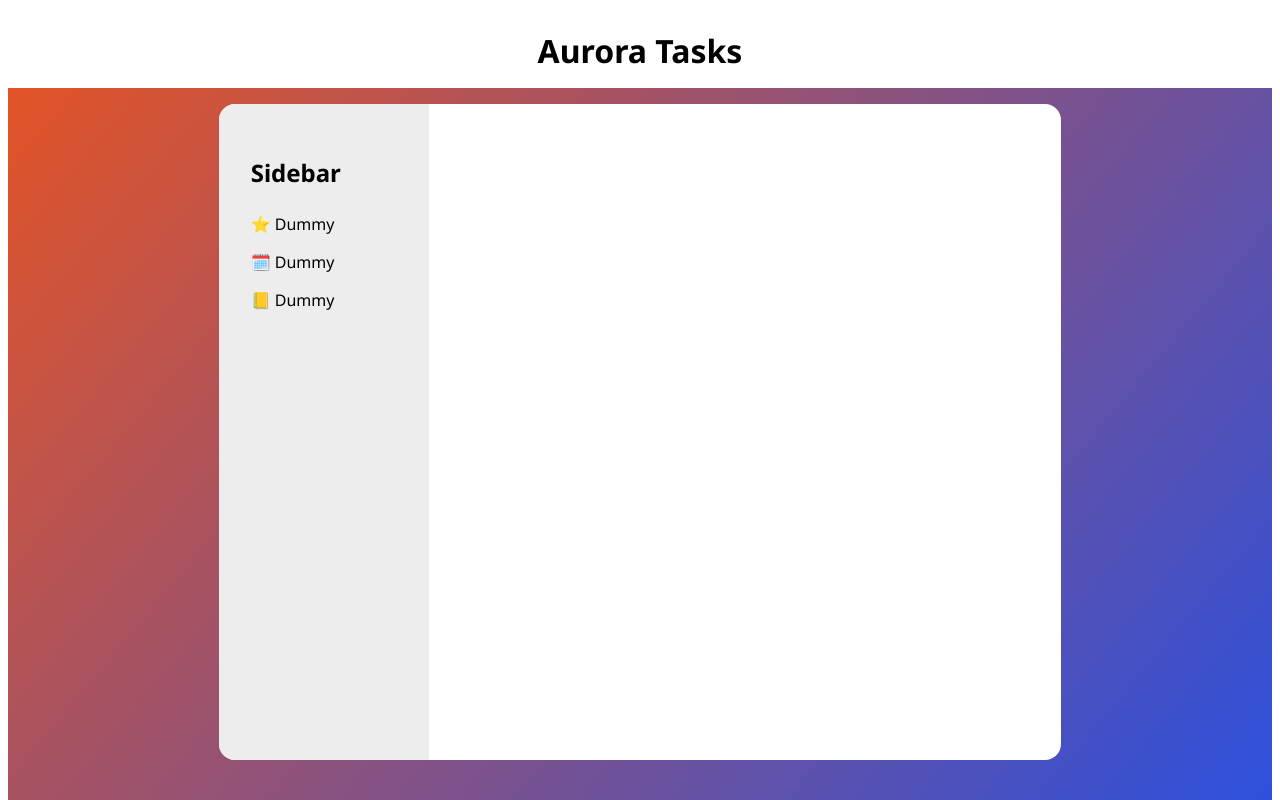
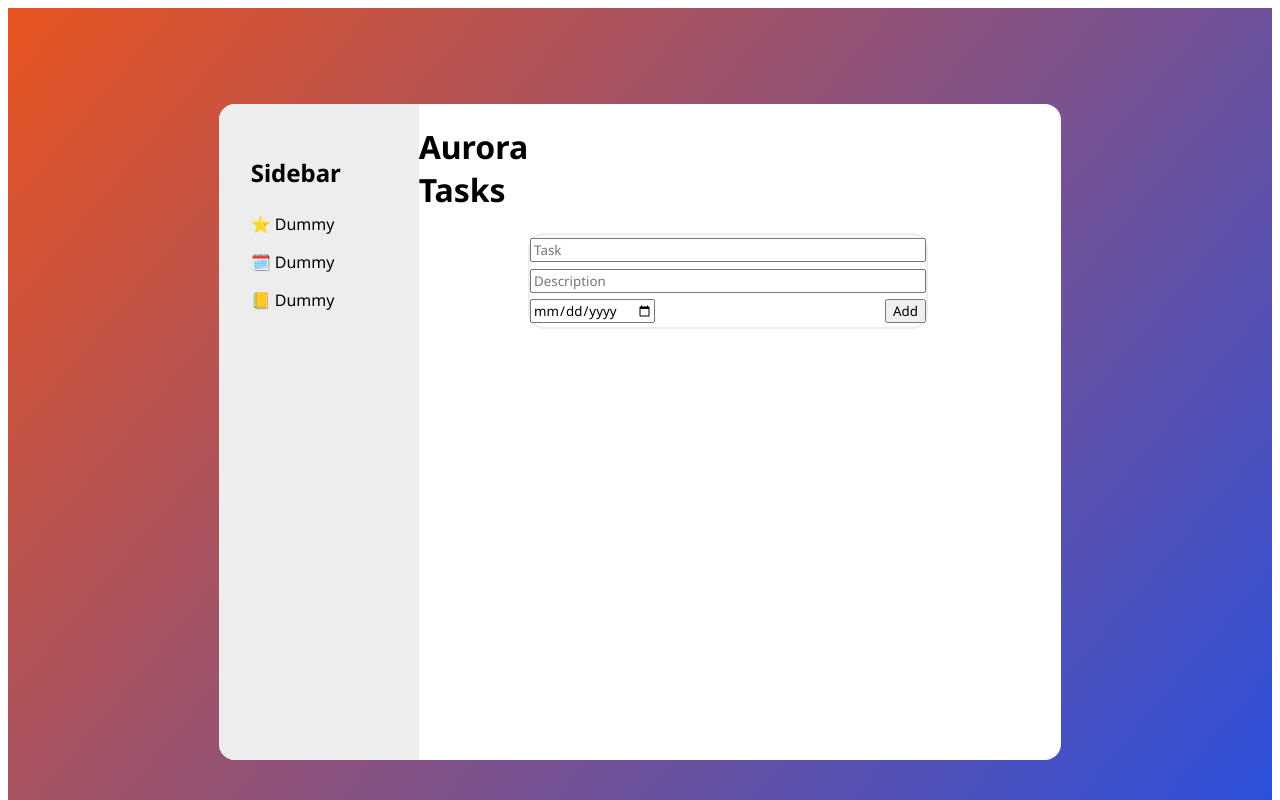
Before and after one commit to Justin-K-Ellis/aurora-tasks, a website built with Vite: page aurora-tasks/index.html in a window 1280 px wide. Shown: the top 800 px of the page. Built offline with nearby package versions, Linux system fonts and the light colour scheme.

Commit message:
Create rudimentary form

```diff
--- /dev/null
+++ b/aurora-tasks/form-styles.css
@@ -0,0 +1,17 @@
+form {
+    grid-column: 5 / 11;
+    grid-row: 2 / 4;
+
+    border: 2px solid var(--my-gray);
+    border-radius: 1rem;
+
+    display: flex;
+    flex-direction: column;
+    justify-content: space-around;
+}
+
+form .date-and-submit {
+    display: flex;
+    flex-direction: row;
+    justify-content: space-between;
+}
--- a/aurora-tasks/index.html
+++ b/aurora-tasks/index.html
@@ -2,7 +2,9 @@
 <html lang="en">
   <head>
     <meta charset="UTF-8" />
+    <!-- Custom stylesheets -->
     <link rel="stylesheet" href="styles.css">
+    <link rel="stylesheet" href="form-styles.css">
     <!-- Noto sans font -->
     <link rel="preconnect" href="https://fonts.googleapis.com">
     <link rel="preconnect" href="https://fonts.gstatic.com" crossorigin>
@@ -13,10 +15,9 @@
   </head>
   <body>
     <div id="outer-container">
-      <header>
-        <h1>Aurora Tasks</h1>
-      </header>
       <div id="inner-container">
+
+        <!-- Sidebar -->
         <div id="side-bar">
           <div id="side-bar-content">
             <h2>Sidebar</p>
@@ -27,7 +28,21 @@
               </ul>
           </div>
         </div>
-        <div id="main-content"></div>
+
+        <!-- Title -->
+        <div id="title-space">
+          <h1>Aurora Tasks</h1>
+        </div>
+
+        <!-- Form -->
+        <form>
+          <input type="text" id="form-task" name="form-task" placeholder="Task">
+          <input type="text" id="form-description" name="form-description" placeholder="Description">
+          <div class="date-and-submit">
+            <input type="date" id="form-date" name="form-date">
+            <button type="submit">Add</button>
+          </div>
+        </form>
       </div>
     </div>
 
```
